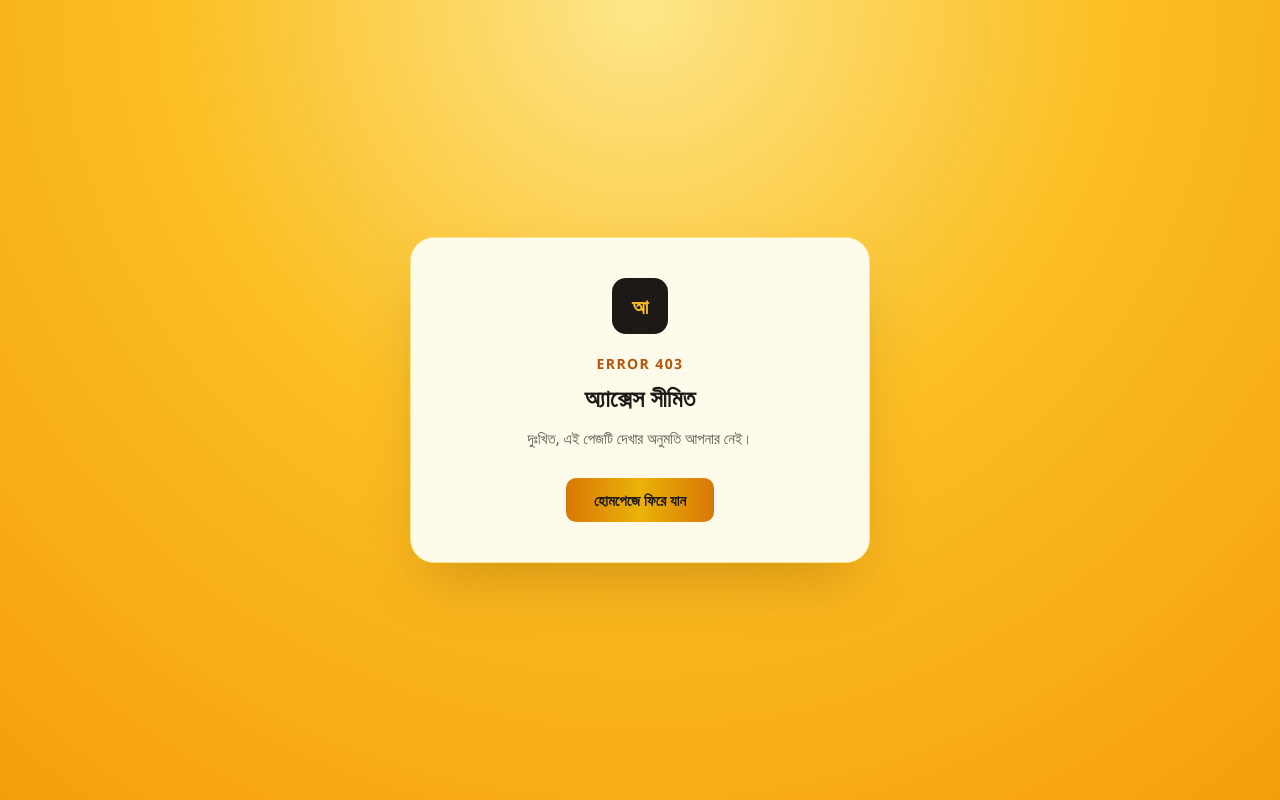
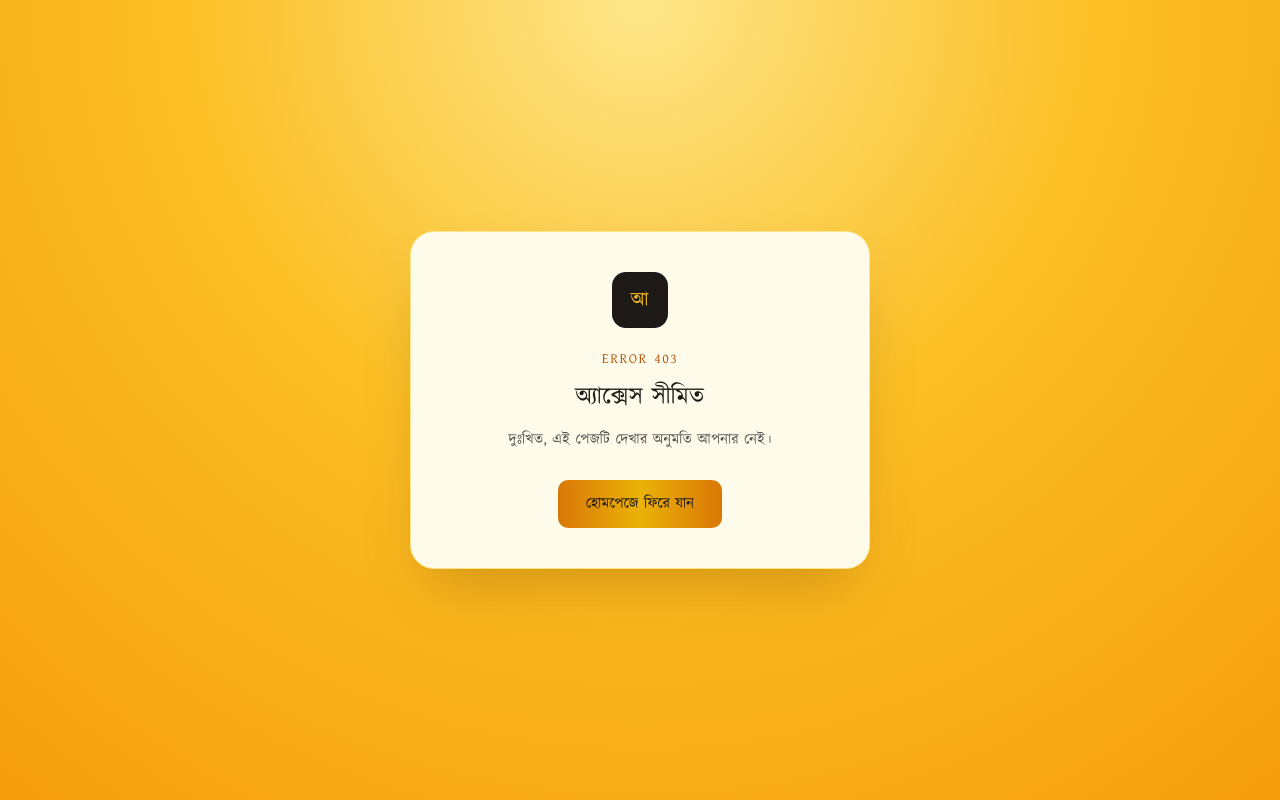
Before and after one commit to rashedbishal/ababil-client, a Laravel app: template resources/views/errors/403.blade.php in a window 1280 px wide. Run offline with Laravel 12, Linux system fonts and the light colour scheme; the template is opened without the code that fills it, so the values that code supplies are empty.

Commit message:
font update: kalpurush font used

```diff
--- a/resources/views/errors/_layout.blade.php
+++ b/resources/views/errors/_layout.blade.php
@@ -6,6 +6,13 @@
         <title>{{ $code }} — {{ config('app.name', 'Ababil') }}</title>
         <link rel="icon" href="/favicon.ico" sizes="any">
         <style>
+            @font-face {
+                font-family: 'Kalpurush';
+                src: url('/fonts/kalpurush.ttf') format('truetype');
+                font-weight: 400 700;
+                font-display: swap;
+            }
+
             :root {
                 color-scheme: light;
             }
@@ -21,7 +28,7 @@
                 align-items: center;
                 justify-content: center;
                 padding: 24px;
-                font-family: 'Hind Siliguri', 'Segoe UI', system-ui, sans-serif;
+                font-family: 'Kalpurush', 'Hind Siliguri', 'Segoe UI', system-ui, sans-serif;
                 background: radial-gradient(circle at 50% 0%, #fde68a 0%, #fbbf24 45%, #f59e0b 100%);
                 color: #1c1917;
             }
```
Also changed, not shown: resources/css/app.css (+9 -1 lines), public/fonts/kalpurush.ttf (added), resources/fonts/kalpurush.ttf (added).
